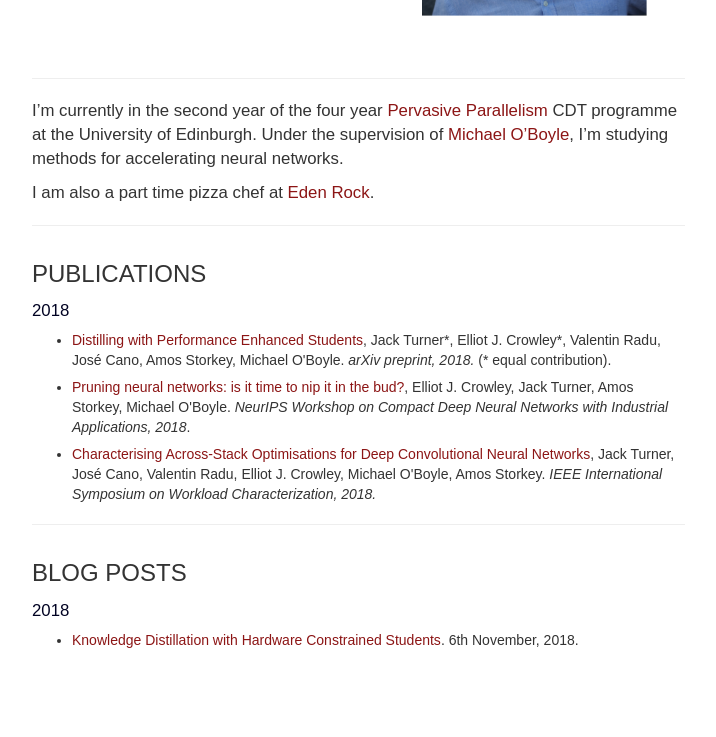
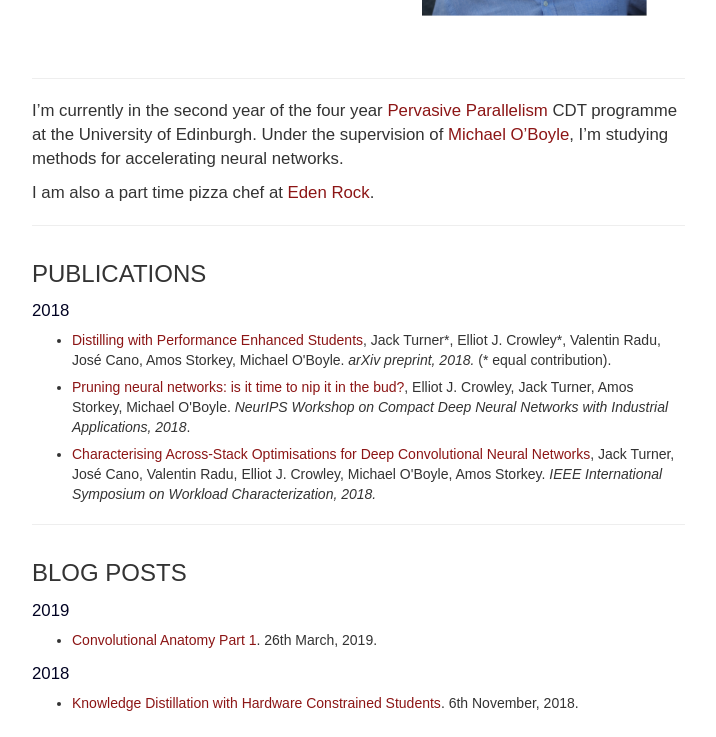
Before and after one commit to jack-willturner/jack-willturner.github.io, a plain HTML site: page index.html in a window 1280 px wide. Shown: the part 231-968 px from the top of the page, without its empty margins (233-949 px from the left). Before the commit the page ends 905 px from the top, so only its background shows below. Drawn offline with nearby package versions, Linux system fonts and the light colour scheme; a web font is replaced by a local one.

Commit message:
Update index.html

```diff
--- a/index.html
+++ b/index.html
@@ -167,6 +167,10 @@ font-style: italic;
       <h3>BLOG POSTS</h4>
     <div id="publist">
 
+    <div class="pubyear">2019</div><ul>
+    <li><a class="pubtitle" href="http://www.jack-turner.co.uk/resources/document.html">Convolutional Anatomy Part 1</a>. <span class="pubvenue"> 26th March, 2019.</span></span></span></li>
+    </ul>
+
     <div class="pubyear">2018</div><ul>
     <li><a class="pubtitle" href="http://www.bayeswatch.com/2018/11/06/HAKD/">Knowledge Distillation with Hardware Constrained Students</a>. <span class="pubvenue"> 6th November, 2018.</span></span></span></li>
     </ul>
```
